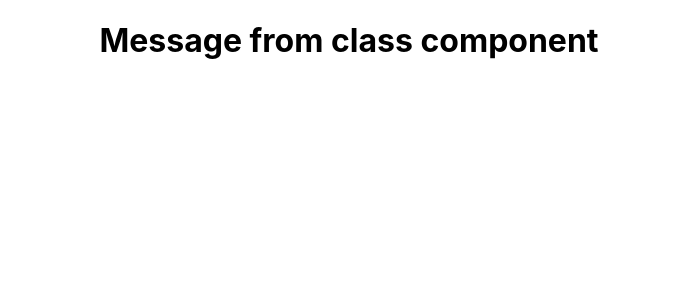
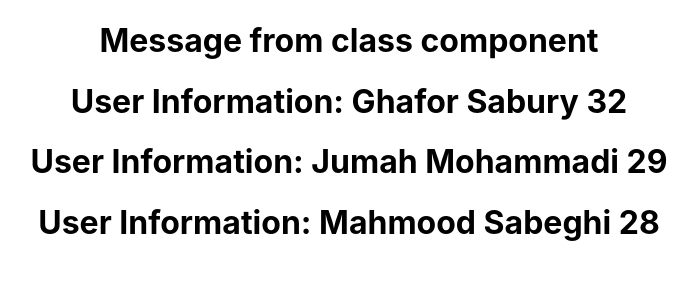
Before and after one commit to gsabury/react-js-tutorials, a React (Create React App) app: page / in a window 1280 px wide. Shown: the top 300 px of the page, without its empty margins (291-988 px from the left). Built offline with nearby package versions, Linux system fonts and the light colour scheme.

Commit message:
Props in class component

```diff
--- a/src/App.js
+++ b/src/App.js
@@ -1,10 +1,14 @@
 import logo from './logo.svg';
 import './App.css';
 import Message from './Components/Message';
+import Profile from './Components/Profile';
 function App() {
   return (
     <div className="App">
      <Message/>
+     <Profile fname="Ghafor" lname="Sabury" age="32"/>
+     <Profile fname="Jumah" lname="Mohammadi" age="29"/>
+     <Profile fname="Mahmood" lname="Sabeghi" age="28"/>
     </div>
   );
 }
--- /dev/null
+++ b/src/Components/Profile.js
@@ -0,0 +1,9 @@
+import { Component } from "react";
+
+class Profile extends Component {
+    render = ()=>{
+        return <h1>User Information: {this.props.fname} {this.props.lname} {this.props.age}</h1>
+    }
+}
+
+export default Profile;
```
